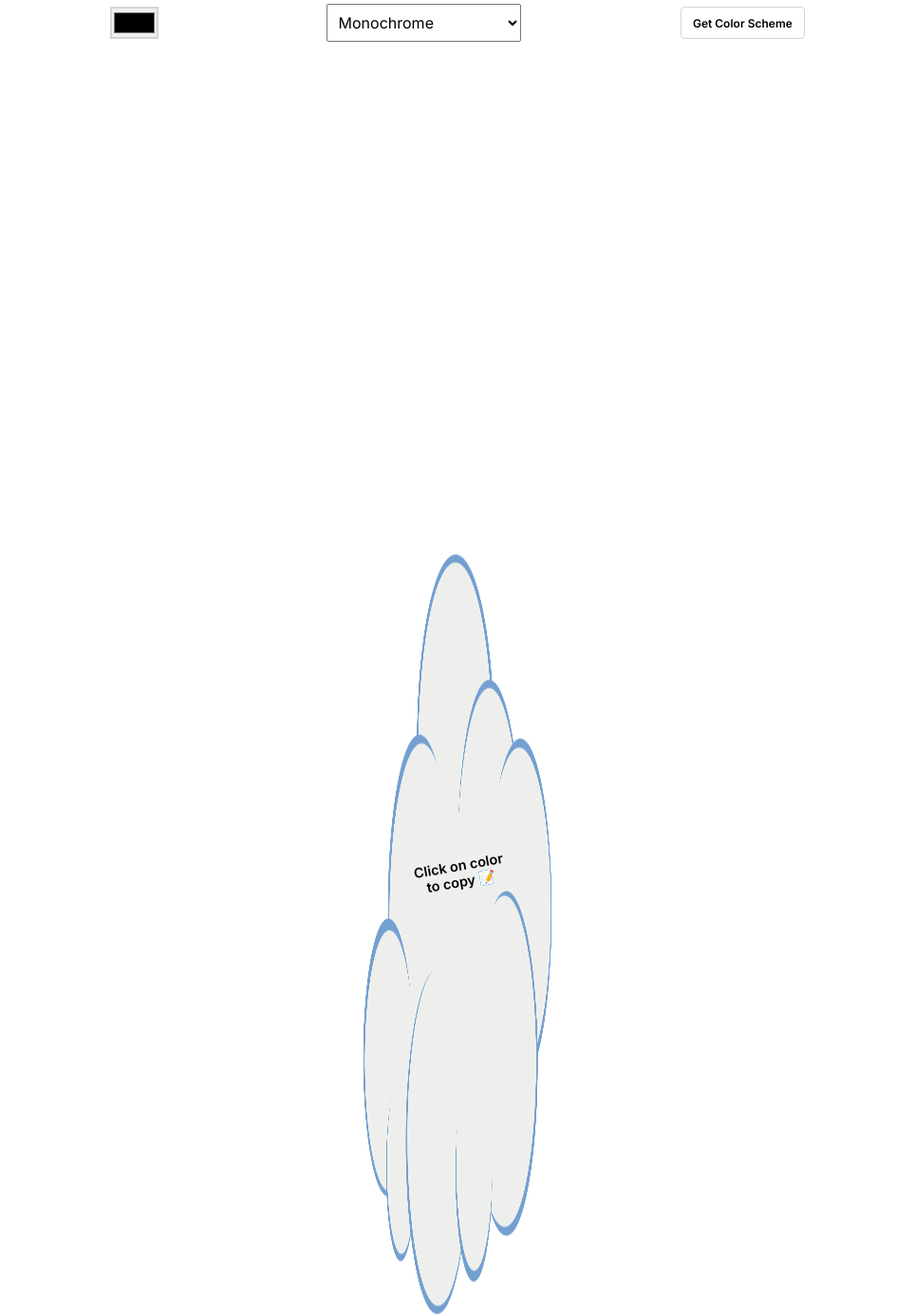
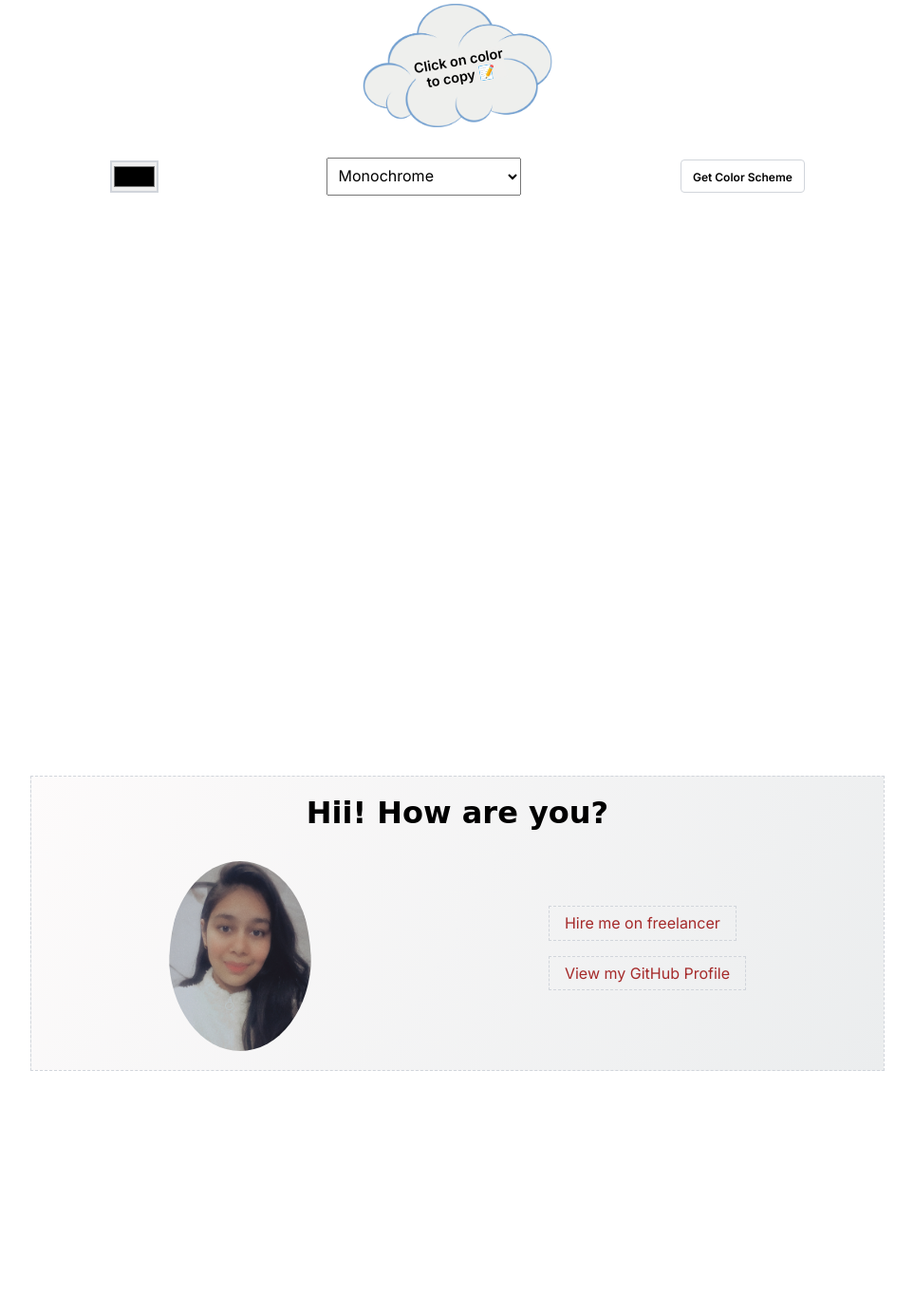
Before and after one commit to Palakkgoyal/color-scheme-generator, a website built with Vite: page index.html in a window 1280 px wide. Shown: the part 76-1460 px from the top of the page at 95% size, without its empty margins (158-1121 px from the left). After the commit the page ends 1252 px from the top, so only its background shows below. Built offline with nearby package versions, Linux system fonts and the light colour scheme; no server answers.

Commit message:
fix note image display

```diff
--- a/index.css
+++ b/index.css
@@ -38,7 +38,7 @@ form {
     display: flex;
     justify-content: space-around;
     align-items: center;
-
+    margin-bottom: 0.2em;
 }
 
 input[type=color] {
@@ -92,13 +92,11 @@ form button {
 .note {
     position: relative;
     width: 200px;
-    margin-top: 60px;
-    margin-inline: auto;
+    margin: 0 auto 2em;
 }
 
 .img {
     width: 100%;
-    height: 100%;
 }
 
 .note-text {
@@ -115,7 +113,7 @@ form button {
 
 footer {
     padding: 20px;
-    margin: 20px;
+    margin: 7em auto 3em;
     display: flex;
     flex-direction: column;
     justify-content: center;
--- a/index.html
+++ b/index.html
@@ -12,6 +12,10 @@
             </header>
             <main>
                 <section>
+                    <div class="note">
+                        <img src="/cloud.png" alt="a fluffy cloud with a skyblue border" class="img">
+                        <p class="note-text">Click on color to copy 📝</p>
+                    </div>
                     <form>
                         <input type="color" id="color">
                         <select id="color-schemes">
@@ -27,10 +31,6 @@
                         <button>Get Color Scheme</button>
                     </form>
                     <section id="color-scheme-container"></section>
-                    <div class="note">
-                        <img src="/cloud.png" alt="a fluffy cloud with a skyblue border" class="img">
-                        <p class="note-text">Click on color to copy 📝</p>
-                    </div>
                 </section>
             </main>
             <footer>
--- a/index.js
+++ b/index.js
@@ -32,6 +32,6 @@ function renderColors(color) {
 }
 
 function copyToClipboard(color) {
+    navigator.clipboard.writeText(color) // only work with https otherwise throws error
     alert(`Yay!🥳 copied the color: ${color}`)
-    navigator.clipboard.writeText(color) // only work with https otherwise throws error
 }
```
